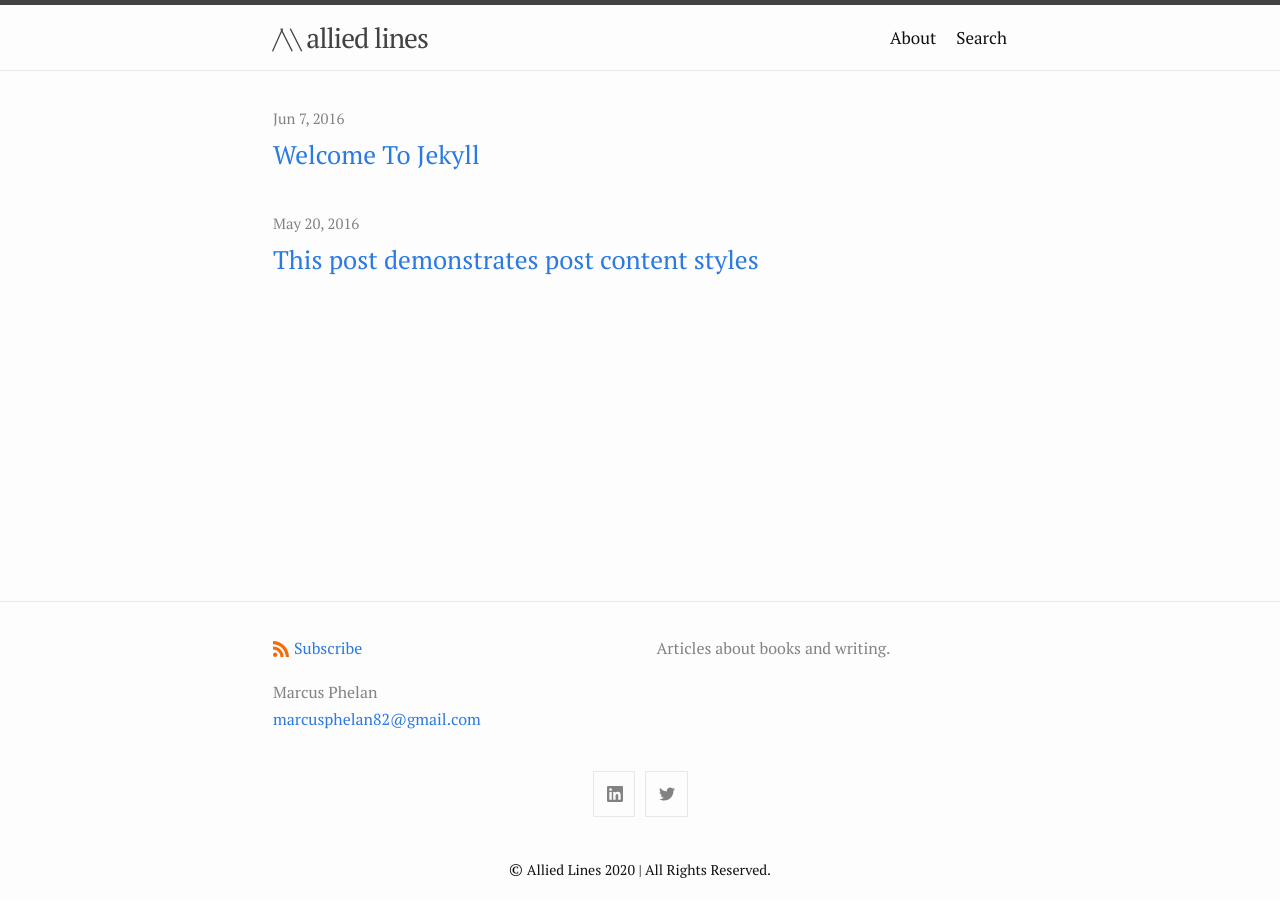
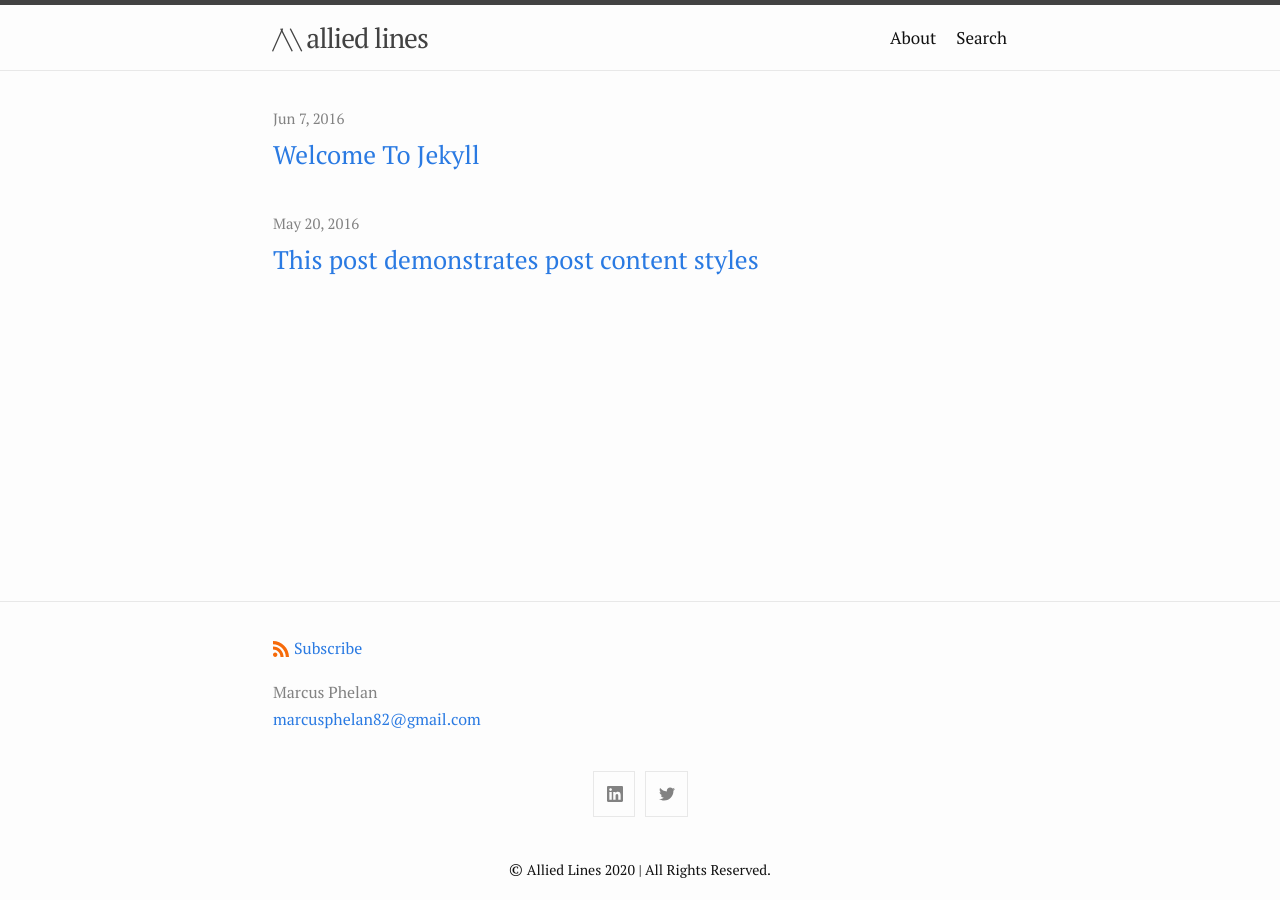
Before and after one commit to marcusphelan/marcusphelan.github.io, a Jekyll site: the page built from index.md, in a window 1280 px wide. Built offline with Jekyll 4.4.1, drawn with Linux system fonts in a browser that asks for light colours.

Commit message:
Update _config.yml

```diff
--- a/_config.yml
+++ b/_config.yml
@@ -4,7 +4,7 @@ author:
   name: Marcus Phelan
   email: marcusphelan82@gmail.com
 description: > # this means to ignore newlines until "show_excerpts:"
-  Articles about books and writing.
+
 url: "https://marcusphelan.com"
 show_excerpts: false # set to true to show excerpts on the homepage
 
```
